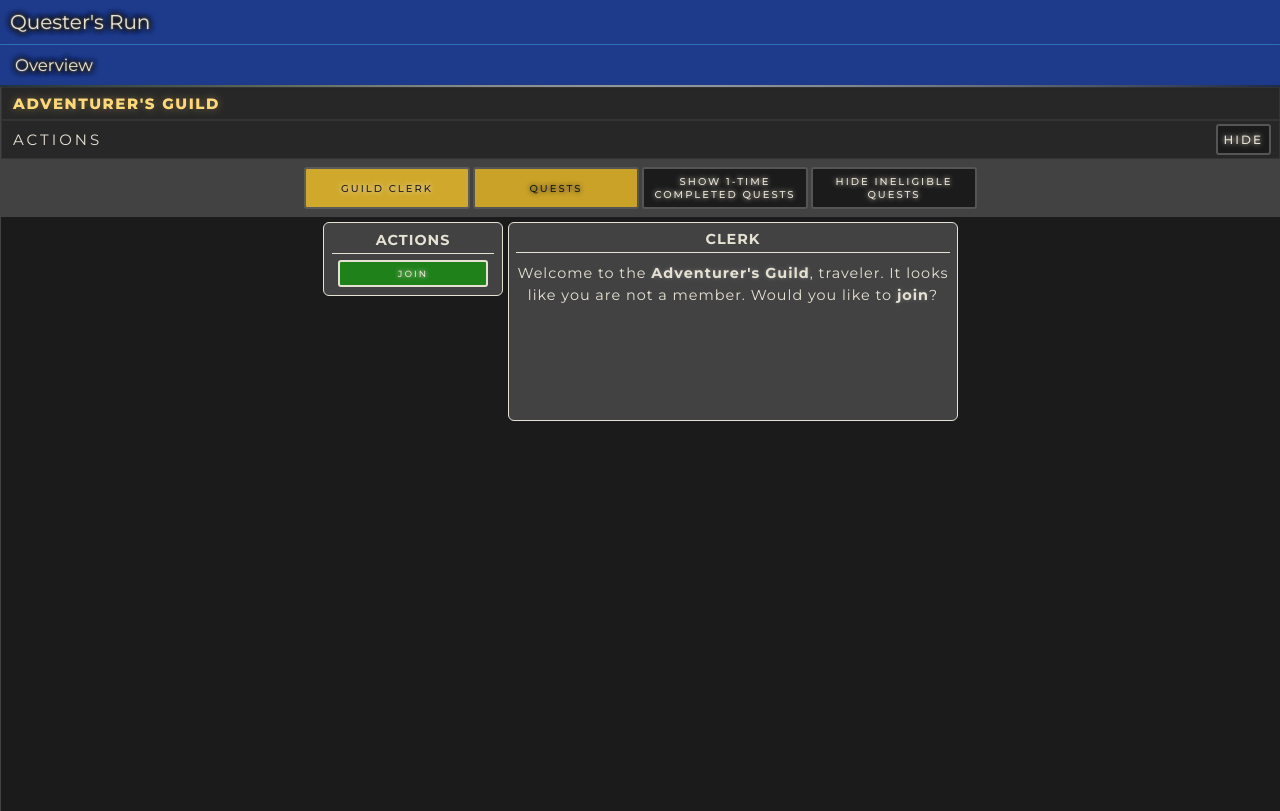
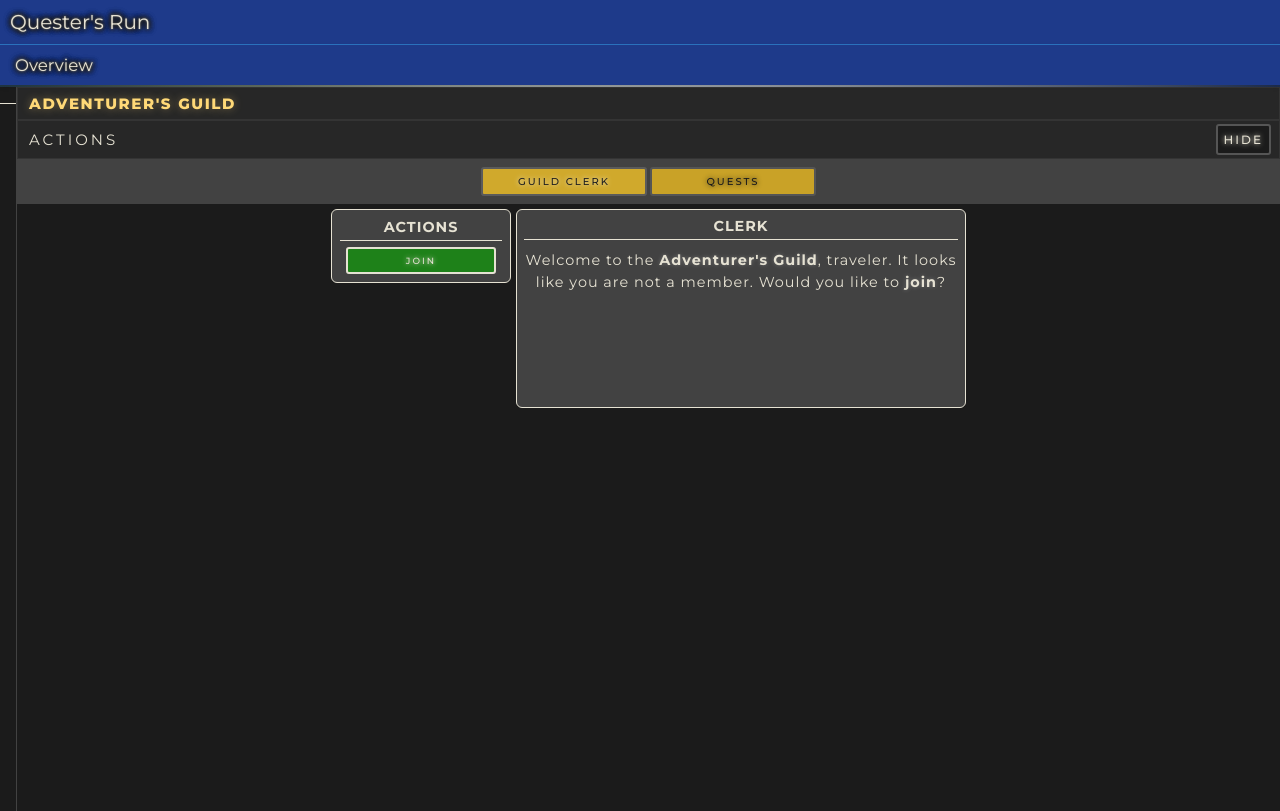
Before and after one commit to andgr457/questers-run-p, a React (Vite) app: page /town/adventurers-guild in a window 1280 px wide. Built offline with nearby package versions, Linux system fonts and the light colour scheme.

Commit message:
hotfix left panel scrolling, on quest complete error, and quest complete item and achievement names shown in notifications

```diff
--- a/src/App.tsx
+++ b/src/App.tsx
@@ -640,7 +640,7 @@ function App() {
     ) => {
       if (!questProgress) return
 
-      const completedAt = DateTime.fromMillis(now).toISO()
+      const completedAt = DateTime.utc().toISO()
 
       // 1. INVENTORIES
       setInventories(prev => {
@@ -760,15 +760,17 @@ function App() {
 
       for (const reward of rewards) {
         if (reward.itemId) {
+          const item = items.find(i => i.id === reward.itemId)
           addNotification(
-            `+${reward.itemAmount} ${reward.itemName}`,
+            `+${reward.itemAmount} ${item?.name}`,
           )
           await sleep(500)
         }
 
         if (reward.achievementId) {
+          const achievement = achievements.find(a => a.id === reward.achievementId)
           addNotification(
-            `Achievement Earned: ${reward.achievementTitle}`,
+            `Achievement Earned: ${achievement?.title}`,
           )
           await sleep(500)
         }
@@ -783,7 +785,8 @@ function App() {
       setInventories,
       setAllQuestProgress,
       setCharacter,
-      now,
+      items,
+      achievements,
     ],
   )
 
--- a/src/components/characters/CharacterInfo.css
+++ b/src/components/characters/CharacterInfo.css
@@ -5,7 +5,7 @@
   text-shadow: none;
   background-color: var(--bg-dark);
   height: 100%;
-
+  width: 100%;
 }
 
 .horizontal-expander {
--- a/src/components/quests/QuestCard.tsx
+++ b/src/components/quests/QuestCard.tsx
@@ -72,24 +72,6 @@ export default function QuestCard(props: QuestCardProps) {
     now,
   ])
 
-  /**
-   * FILTER RULES (unchanged behavior, now derived)
-   */
-  if (
-    quest.repeatable === false &&
-    rules.questProgress?.status === 'complete' &&
-    !showOneTimeCompletedQuests
-  ) {
-    return null
-  }
-
-  if (
-    !showIneligibleQuests &&
-    !rules.startRequirements.every(r => r.completed)
-  ) {
-    return null
-  }
-
   const showButtons = showActions === true
 
   const statusContent =
@@ -117,6 +99,24 @@ export default function QuestCard(props: QuestCardProps) {
       quests ?? []
     )
   }, [quest, achievements, mobs, items, quests])
+
+  /**
+   * FILTER RULES (unchanged behavior, now derived)
+   */
+  if (
+    quest.repeatable === false &&
+    rules.questProgress?.status === 'complete' &&
+    !showOneTimeCompletedQuests
+  ) {
+    return null
+  }
+
+  if (
+    !showIneligibleQuests &&
+    !rules.startRequirements.every(r => r.completed)
+  ) {
+    return null
+  }
 
   return (
     <div id={quest.id}>
--- a/src/index.css
+++ b/src/index.css
@@ -377,15 +377,6 @@ input[type='text']::placeholder {
   letter-spacing: 3px;
 }
 
-.page-main {
-
-}
-
-/* .page-modules {
-  display: grid;
-  grid-template-columns: repeat(auto-fit, minmax(450px, max-content));
-} */
-
 .page-modules {
   margin: 4px;
   display: flex;
@@ -559,9 +550,6 @@ ul li {
   width: 100%;
   min-width: 0;
 
-  overflow-x: auto;
-  overflow-y: hidden;
-
   scrollbar-width: none;
 }
 
@@ -620,3 +608,24 @@ ul li {
     display: block;
   }
 }
+
+/* Firefox */
+* {
+  scrollbar-width: thin;
+  scrollbar-color: var(--bg-dark-2) var(--bg-dark);
+}
+
+/* Chrome / Edge / Safari */
+*::-webkit-scrollbar {
+  width: 10px;
+  height: 10px;
+}
+
+*::-webkit-scrollbar-track {
+  background: var(--bg-dark);
+}
+
+*::-webkit-scrollbar-thumb {
+  background: var(--bg-dark-2);
+  border-radius: 10px;
+}
--- a/src/pages/PageLayout.tsx
+++ b/src/pages/PageLayout.tsx
@@ -57,7 +57,9 @@ export default function PageLayout(props: PageLayoutProps) {
 
       <div className="app-screen-layout">
         <div className="app-screen left">
-          {props.leftChildren}
+          <div className='shoppe-cart-sticky' style={{overflowY: 'unset'}}>
+            {props.leftChildren}
+          </div>
         </div>
 
         <div className="app-screen right">
--- a/src/pages/adventurers-guild/AdventurersGuildPage.tsx
+++ b/src/pages/adventurers-guild/AdventurersGuildPage.tsx
@@ -51,7 +51,7 @@ export default function AdventurersGuildPage(props: AdventurersGuildPageProps) {
       message: `You are now officially a member of the Adventurer's Guild. Feel free to check out the quest board to get started!"`
     })
 
-    await sleep(3000)
+    await sleep(1000)
     addNotification?.(`Achievement Earned: ${ACHIEVEMENT_INTRO_ADVENTURERS_GUILD.title}`)
     setShowModule('quest-board')
   }, [character, handleSetCharacter])
@@ -77,29 +77,6 @@ export default function AdventurersGuildPage(props: AdventurersGuildPageProps) {
               onClick={() => setShowModule('quest-board')}
             >
               Quests
-            </button>
-          )}
-
-          {/* TOGGLES */}
-          {characterJoined && (
-            <button
-              className="basic"
-              onClick={() =>
-                setShowOneTimeCompletedQuests(v => !v)
-              }
-            >
-              {showOneTimeCompletedQuests ? 'Hide' : 'Show'} 1-Time Completed Quests
-            </button>
-          )}
-
-          {characterJoined && (
-            <button
-              className="basic"
-              onClick={() =>
-                setShowIneligibleQuests(v => !v)
-              }
-            >
-              {showIneligibleQuests ? 'Hide' : 'Show'} Ineligible Quests
             </button>
           )}
         </PageHeader>
```
